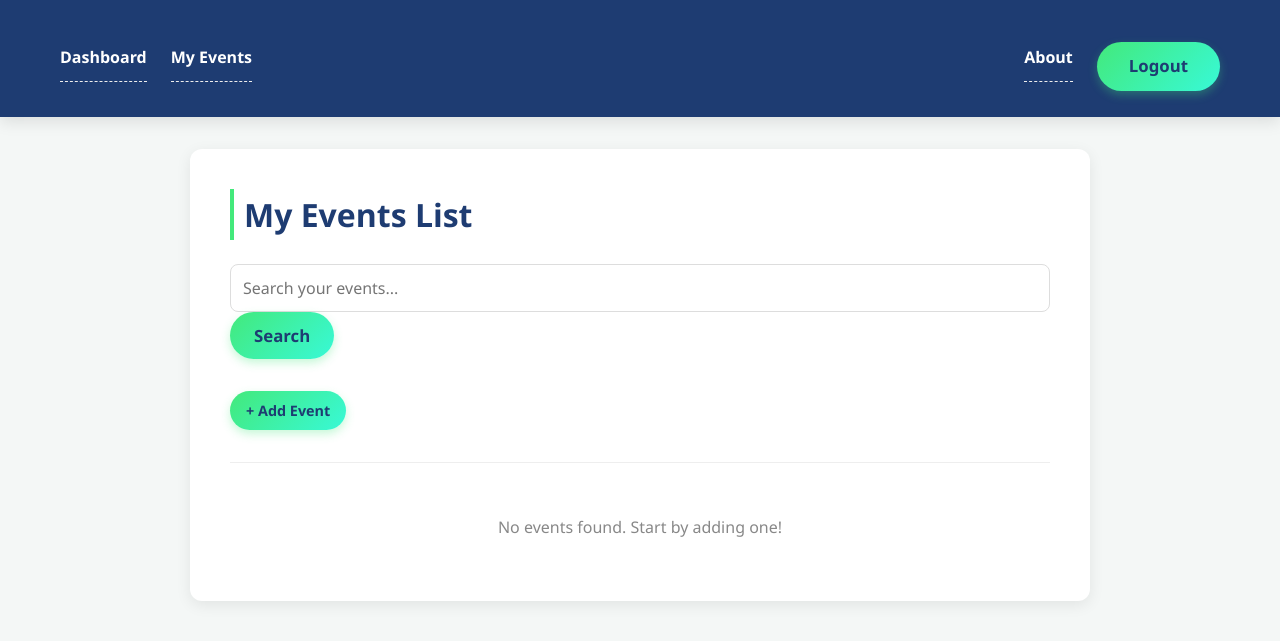
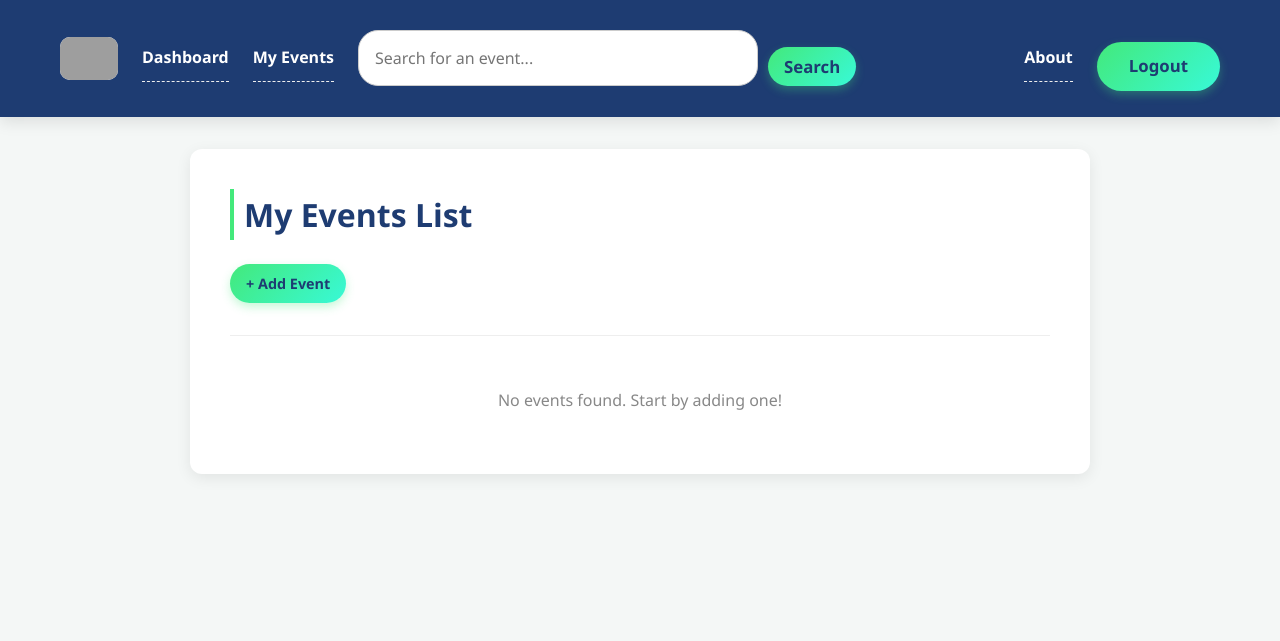
Before and after one commit to SulimanRefai/Capstone-Project, a Django app: page /events/ in a window 1280 px wide. Shown: the top 641 px of the page. Run offline with Django 5.2, Linux system fonts and the light colour scheme; the visitor is signed in with stand-in values (Sample User, id 1); data that the repository does not hold is empty; grey boxes are pictures that could not be loaded.

Commit message:
Final touches

```diff
--- a/events/templates/about.html
+++ b/events/templates/about.html
@@ -2,8 +2,10 @@
 {% block title %}About{% endblock %}
 {% block content %}
 <h1>About Events Calendar</h1>
-<p style="font-size: 1.1em; color: #555;">This is a simple and elegant event management application built using the **Django framework**. It allows users to easily schedule, track, and manage their personal events with modern date/time picker functionality.</p>
-<p style="margin-top: 15px;">**Key Features:**</p>
+        <img src="https://copilot.microsoft.com/th/id/BCO.df7334da-6050-46be-9b45-01eba6653454.png" alt="Login Illustration" style="background-color: white; width : 30%">
+
+<p style="font-size: 1.1em; color: #555;">This is a simple and elegant event management application built using the Django framework. It allows users to easily schedule, track, and manage their personal events with modern date/time picker functionality.</p>
+<p style="margin-top: 15px;">Key Features:</p>
 <ul>
     <li>User Authentication (Sign Up/Login)</li>
     <li>Event Creation, Editing, and Deletion (CRUD)</li>
--- a/events/templates/accounts/login.html
+++ b/events/templates/accounts/login.html
@@ -4,7 +4,7 @@
 {% block content %}
 <div class="login-container">
     <div class="login-image">
-        <img src="https://copilot.microsoft.com/th/id/BCO.df7334da-6050-46be-9b45-01eba6653454.png" alt="Login Illustration" style="background-color: white;">
+        <img src="https://copilot.microsoft.com/th/id/BCO.df7334da-6050-46be-9b45-01eba6653454.png" alt="Login Illustration" style="background-color: white;" >
     </div>
 
     <div class="login-form">
--- a/events/templates/base.html
+++ b/events/templates/base.html
@@ -13,10 +13,25 @@
 <body>
 <header>
     <nav>
+
         <ul>
             {% if user.is_authenticated %}
+             <img src="https://copilot.microsoft.com/th/id/BCO.df7334da-6050-46be-9b45-01eba6653454.png" alt="Login Illustration" style="background-color: white; width : 5%;  border-radius: 10px;" >
             <li><a href="{% url 'dashboard' %}">Dashboard</a></li>
             <li><a href="{% url 'event-list' %}">My Events</a></li>
+
+     <div style="display: flex; justify-content: center; margin-bottom: 0rem;">
+    <form method="get" action="{% url 'dashboard' %}" style="display: flex; flex-direction: row; align-items: center; gap: 10px;">
+        <input type="text" name="q" placeholder="Search for an event..."
+               value="{{ query|default:'' }}"
+               style="flex: 2; padding: 1rem; border: 1px solid #ccc; border-radius: 20px; width: 400px;">
+        <button type="submit"
+                class="btn-primary btn-small"
+                style="padding: 0.5rem 1rem; cursor: pointer;">Search</button>
+    </form>
+</div>
+
+
 
             <li style="margin-left: auto;"></li> <li><a href="{% url 'about' %}">About</a></li>
 
--- a/events/templates/events/event_list.html
+++ b/events/templates/events/event_list.html
@@ -4,13 +4,7 @@
 
 <h1> My Events List</h1>
 
-<form method="get" action="" style="flex-direction: row; gap: 10px; align-items: center; margin-bottom: 2rem;">
-    <input type="text" name="q" placeholder="Search your events..." value="{{ query }}" style="margin-bottom: 0;">
-    <button type="submit" class="btn-primary btn-small" style="margin-top: 0; padding: 0.75rem 1.5rem;">Search</button>
-    {% if query %}
-        <a href="{% url 'event-list' %}" class="btn-secondary btn-small" style="margin-top: 0;">Clear</a>
-    {% endif %}
-</form>
+
 
 <a href="{% url 'event-add' %}" class="btn-primary btn-small" style="margin-bottom: 1.5rem; display: block; width: fit-content; margin-top: 0;">+ Add Event</a>
 
--- a/events/views.py
+++ b/events/views.py
@@ -38,11 +38,12 @@ class DashboardView(LoginRequiredMixin, TemplateView):
 
         query = self.request.GET.get('q', '')
 
+        events = Event.objects.filter(calendar__owner=self.request.user)
 
         if query:
-            events = Event.objects.filter(title__icontains=query)
-        else:
-            events = Event.objects.all().order_by('start_time')
+            events = events.filter(title__icontains=query)
+
+        events = events.order_by('start_time')
 
         context['query'] = query
         context['events'] = events
@@ -76,14 +77,15 @@ class EventDetailView(LoginRequiredMixin, DetailView):
 
 class EventCreateView(LoginRequiredMixin, CreateView):
     model = Event
-    fields = ["title", "description", "start_time", "end_time"]
-    template_name = "events/event_form.html"
-    success_url = reverse_lazy("event-list")
+    fields = ['title', 'description', 'start_time', 'end_time']
+    template_name = 'events/event_form.html'
+    success_url = reverse_lazy('event-list')
 
     def form_valid(self, form):
-        calendar, _ = Calendar.objects.get_or_create(owner=self.request.user, name="My Calendar")
+        calendar, created = Calendar.objects.get_or_create(owner=self.request.user, name=f"{self.request.user.username}'s Calendar")
         form.instance.calendar = calendar
         return super().form_valid(form)
+
 
 class EventUpdateView(LoginRequiredMixin, UpdateView):
     model = Event
```
Also changed, not shown: events/templates/events/dashboard.html (+3 -4 lines).
